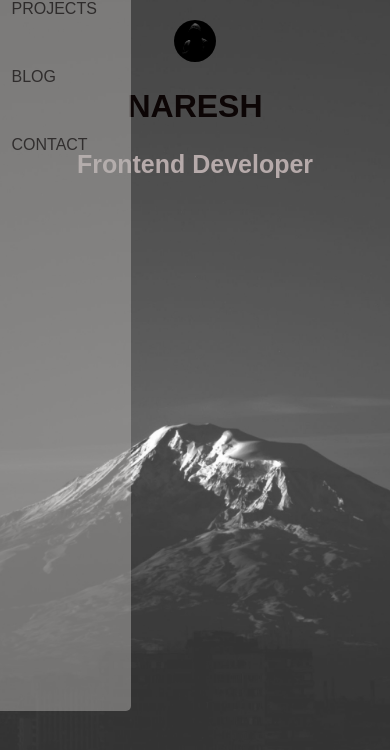
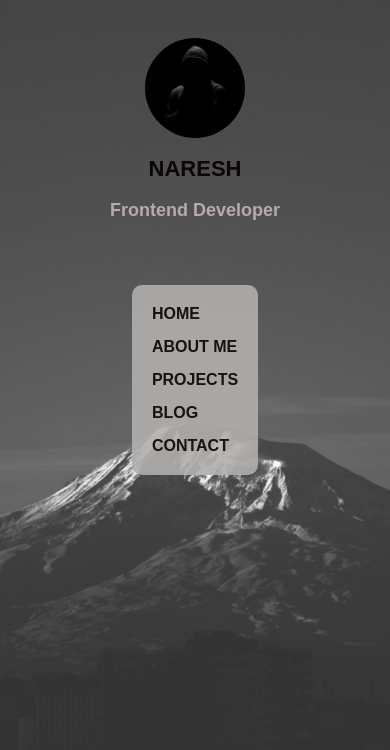
Before and after one commit to Naresh2207/eazybyts-portfolio, a React (Create React App) app: page / in a window 390 px wide. Shown: the top 750 px of the page. Built offline with nearby package versions, Linux system fonts and the light colour scheme.

Commit message:
Made Home component mobile responsive and updated CSS

```diff
--- a/src/components/Home.js
+++ b/src/components/Home.js
@@ -1,15 +1,14 @@
 import React from "react";
 import { Link } from "react-router-dom";
-import "../style/Home.css"; // Make sure this path matches your CSS file
+import "../style/Home.css";
 
 const Home = () => {
   return (
-
     <div className="wrap">
       {/* Background */}
       <div className="background"></div>
 
-      {/* Personal */}
+      {/* Personal Section */}
       <div className="personal">
         <img src="/Dark-Black-pfp.jpg" alt="profile pic" />
         <h1>NARESH</h1>
--- a/src/style/About.css
+++ b/src/style/About.css
@@ -41,14 +41,10 @@ button {
 /* sample */
 
 
-.wrap {
-  display: flex;
-  flex-wrap: wrap;
-  flex-direction: column;
-}
 
-/* On smaller devices, switch direction */
-@media screen and (max-width: 768px) {
+
+
+@media  (max-width: 768px) {
   .wrap {
     flex-direction: column;
   }
--- a/src/style/Home.css
+++ b/src/style/Home.css
@@ -1,70 +1,102 @@
+/* Background Image */
 .background {
   background-image: url("./bk8.jpg");
   background-size: cover;
   background-position: center;
   position: fixed;
-  top: 0;
-  left: 0;
-  right: 0;
-  width: 100%;
-  height: 100%;
+  inset: 0;
+  width: 100vw;
+  height: 100vh;
   opacity: 0.8;
   z-index: -1;
 }
 
+/* Wrap layout */
+.wrap {
+  display: flex;
+  flex-direction: row;
+  justify-content: space-between;
+  align-items: center;
+  padding: 20px;
+  flex-wrap: wrap;
+}
+
+/* Personal Section */
 .personal {
   text-align: center;
   margin-top: 5%;
 }
 
 .personal > img {
-  width: 11%;
-  border-radius: 85%;
-  margin-top: 0%;
+  width: 120px;
+  height: 120px;
+  border-radius: 50%;
+  object-fit: cover;
 }
+
 .personal > h1 {
   color: rgb(12, 5, 5);
+  font-size: 28px;
 }
+
 .personal > h3 {
   color: rgb(182, 170, 170);
-  font-size: 25px;
+  font-size: 20px;
+}
+
+/* Sidebar */
+.sidebar {
+  display: flex;
+  justify-content: center;
+  width: 100%;
+  margin-top: 30px;
 }
 
 .sidebar > ul {
   display: flex;
-  flex-direction: column;
-  gap: 50px;
-  background-color: rgb(177, 176, 174);
-  width: 100px;
-  height: 98%;
+  flex-direction: row;
+  flex-wrap: wrap;
+  gap: 20px;
+  background-color: rgba(177, 176, 174, 0.9);
   list-style-type: none;
-  position: absolute;
-  margin-top: -359px;
-  margin-left: -8px;
-  padding: 5%;
-  border-radius: 5px;
-  opacity: 0.5;
+  padding: 15px 25px;
+  border-radius: 10px;
+  opacity: 1;
+}
 
-  cursor: pointer;
-}
 .sidebar > ul > li > a {
   color: rgb(24, 18, 18);
   text-decoration: none;
+  font-weight: bold;
 }
+
 .sidebar > ul > li > a:hover {
   color: yellow;
 }
-/*sample*/
 
-.wrap {
-  display: flex;
-  flex-wrap: wrap;
-  flex-direction: column;
-}
-
-/* On smaller devices, switch direction */
+/* Mobile Responsive */
 @media screen and (max-width: 768px) {
   .wrap {
+    flex-direction: row;
+     align-items: center;
+  }
+
+  .personal > img {
+    width: 100px;
+    height: 100px;
+  }
+
+  .personal > h1 {
+    font-size: 22px;
+  }
+
+  .personal > h3 {
+    font-size: 18px;
+  }
+
+  .sidebar > ul {
     flex-direction: column;
+    gap: 15px;
+    padding: 20px;
   }
 }
```
